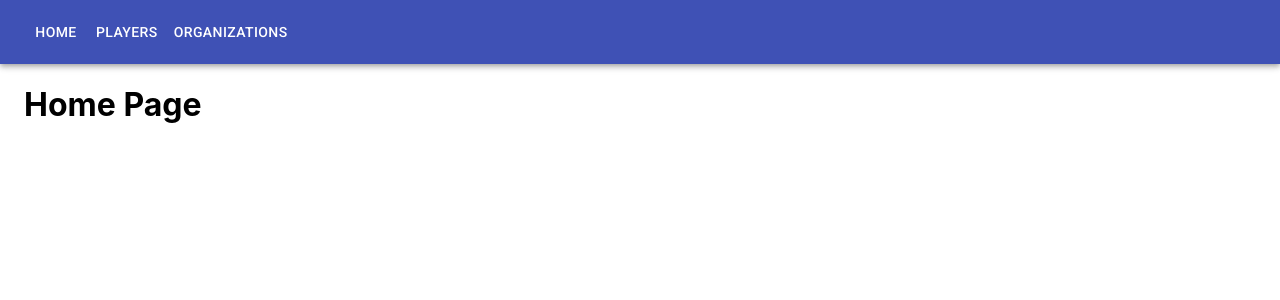
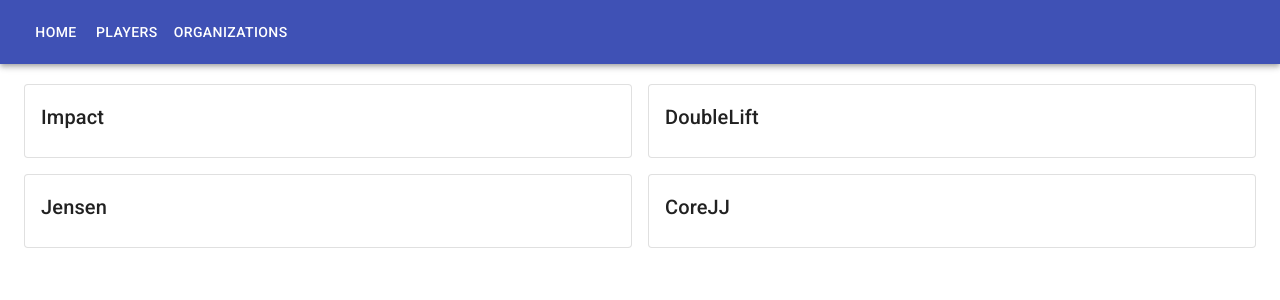
Before and after one commit to matthewyu01/The-Merge--TL-Hacks, a React (Create React App) app in the folder frontend/: page /players in a window 1280 px wide. Shown: the top 300 px of the page. Built offline with nearby package versions, Linux system fonts and the light colour scheme.

Commit message:
Add PlayerList

```diff
--- a/frontend/src/App.js
+++ b/frontend/src/App.js
@@ -4,6 +4,7 @@ import { BrowserRouter as Router, Switch, Route } from "react-router-dom";
 import Navbar from "./Navbar";
 import HomePage from "./HomePage";
 import OrganizationList from "./OrganizationList";
+import PlayerList from "./PlayerList";
 
 export default function App() {
     return (
@@ -14,6 +15,9 @@ export default function App() {
                     <Route path="/organizations">
                         <OrganizationList />
                     </Route>
+                    <Route path="/players">
+                        <PlayerList />
+                    </Route>
                     <Route path="/">
                         <HomePage />
                     </Route>
--- a/frontend/src/Navbar.js
+++ b/frontend/src/Navbar.js
@@ -11,7 +11,7 @@ function Navbar() {
                     </Button>
                 </Typography>
                 <Typography variant="h6">
-                    <Button color="inherit" component={Link} to="/">
+                    <Button color="inherit" component={Link} to="/players">
                         Players
                     </Button>
                 </Typography>
--- /dev/null
+++ b/frontend/src/PlayerList.js
@@ -0,0 +1,37 @@
+import { Card, CardContent, Grid, Typography } from "@material-ui/core";
+import { withStyles } from "@material-ui/core/styles";
+import React from "react";
+
+const FAKE_DATA = [
+    { name: "Impact" },
+    { name: "DoubleLift" },
+    { name: "Jensen" },
+    { name: "CoreJJ" },
+];
+
+const styles = (theme) => ({
+    root: {
+        marginTop: 12,
+    },
+});
+
+class PlayerList extends React.Component {
+    render = () => {
+        const { classes } = this.props;
+        return (
+            <Grid container spacing={2} className={classes.root}>
+                {FAKE_DATA.map((org) => (
+                    <Grid item xs={6}>
+                        <Card variant="outlined">
+                            <CardContent>
+                                <Typography variant="h6">{org.name}</Typography>
+                            </CardContent>{" "}
+                        </Card>
+                    </Grid>
+                ))}
+            </Grid>
+        );
+    };
+}
+
+export default withStyles(styles)(PlayerList);
```
